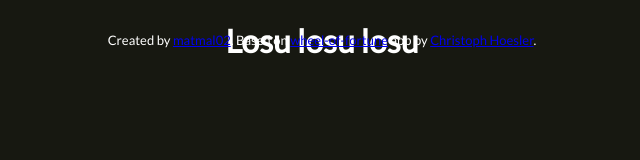
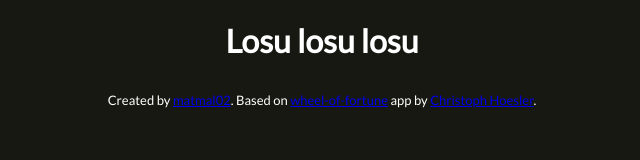
Before and after one commit to matmal02/losu-losu-teleturniejow, a website: page build/index.html in a window 1280 px wide. Shown: the whole page, without its empty margins (318-958 px from the left). Drawn offline with nearby package versions, Linux system fonts and the light colour scheme; files that its build step writes are made by us from their sources.

Commit message:
Css fixes

```diff
--- a/source/style/style.scss
+++ b/source/style/style.scss
@@ -19,10 +19,8 @@ main {
 }
 
 footer {
-	position: absolute;
-	bottom: 0;
 	width: 100%;
-	height: 50px;
+	padding: 10px 0;
 	font-size: small;
 }
 
```
